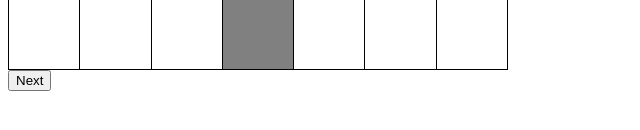
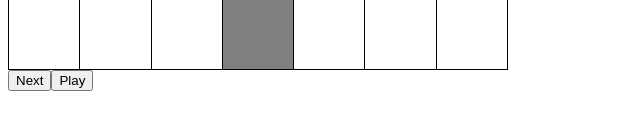
Before and after one commit to JLongstaffe/Katas, a React (Create React App) app in the folder Conway/React/conway-react/: page / in a window 1280 px wide. Shown: the part 438-568 px from the top of the page, without its empty margins (0-640 px from the left). Built offline with nearby package versions, Linux system fonts and the light colour scheme.

Commit message:
Add play button

```diff
--- a/Conway/React/conway-react/src/Conway.React/GridContainer/GridContainer.tsx
+++ b/Conway/React/conway-react/src/Conway.React/GridContainer/GridContainer.tsx
@@ -9,15 +9,21 @@ const GridContainer: FunctionComponent<{}> = () =>
 {
     const [grid, setGrid] = useState(initialGrid);
 
+    const [playing, setPlaying] = useState(false);
+
     const conwayGenerator = States(grid);
 
     conwayGenerator.next();
 
     const onNext = () => setGrid(conwayGenerator.next().value);
 
+    const togglePlay = () => setPlaying(!playing);
+
     return <>
              <Grid grid={grid} setGrid={setGrid} />
+
              <button onClick={onNext}>Next</button>
+             <button onClick={togglePlay}>{playing ? 'Pause' : 'Play'}</button>
            </>;
 }
 
```
